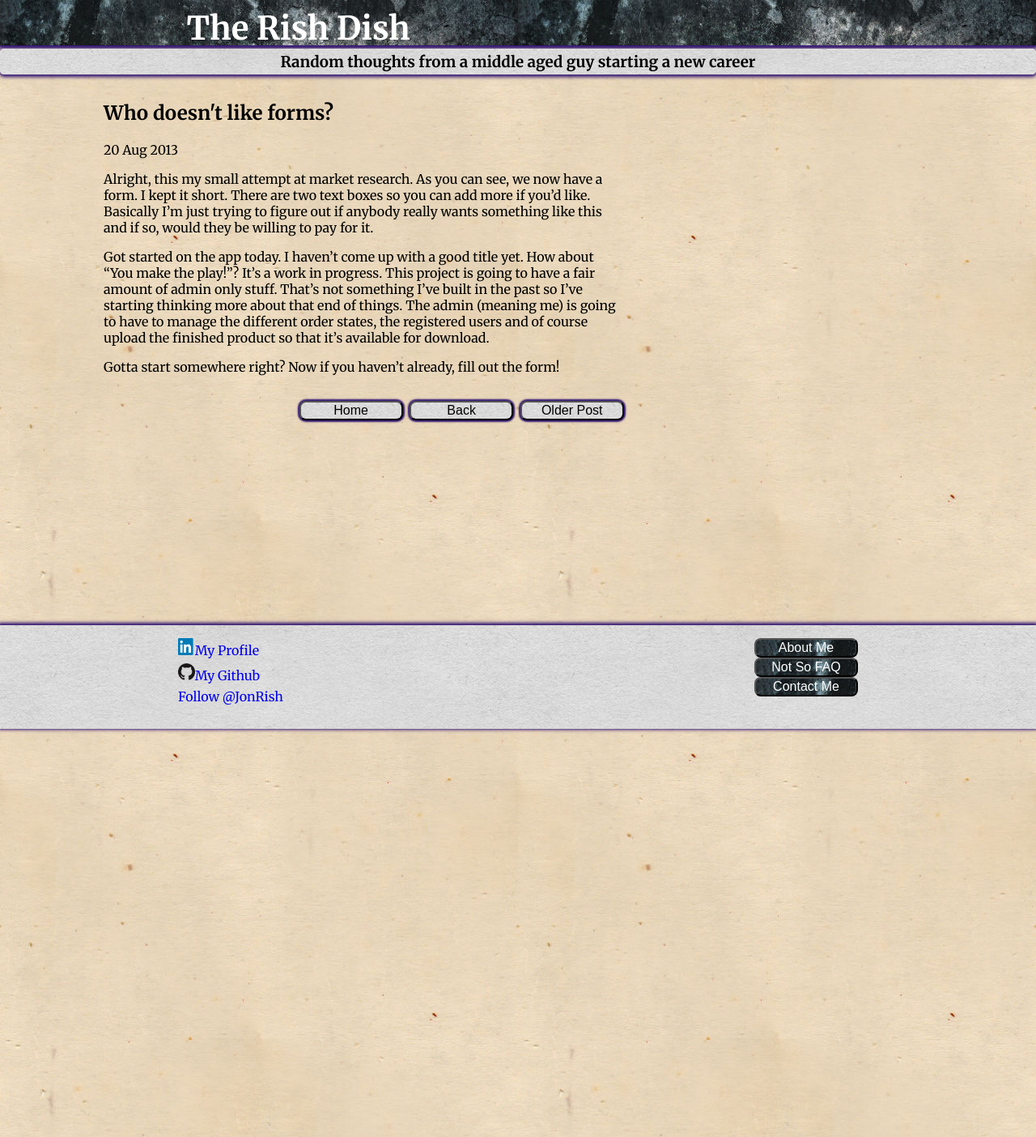
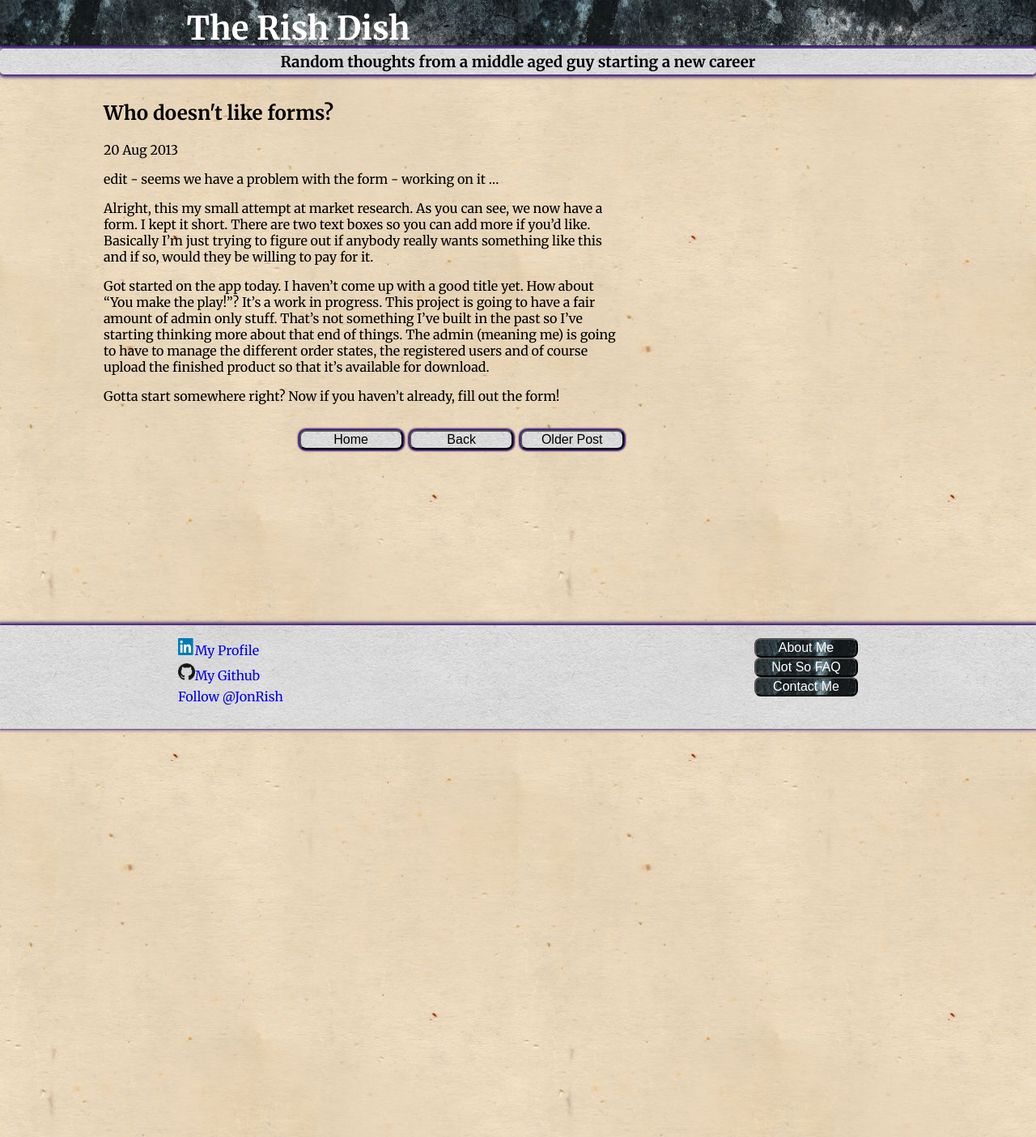
Before and after one commit to jonrish/jonrish.github.io, a Jekyll site: the page built from _posts/2013-08-20-form.markdown, in a window 1280 px wide. Shown: the whole page at 81% size. Built offline with Jekyll 4.4.1, drawn with Linux system fonts in a browser that asks for light colours; nearby versions of some CDN libraries; Markdown is read by kramdown in place of the engine named in the settings; comment, search, counter and statistics services are not loaded.

Commit message:
edit post - form problem

```diff
--- a/_posts/2013-08-20-form.markdown
+++ b/_posts/2013-08-20-form.markdown
@@ -2,6 +2,8 @@
 layout: post
 title: Who doesn't like forms?
 ---
+
+edit - seems we have a problem with the form - working on it ...
 
 Alright, this my small attempt at market research. As you can see, we now have a form. I kept it short. There are two text boxes so you can add more if you'd like. Basically I'm just trying to figure out if anybody really wants something like this and if so, would they be willing to pay for it.
 
```
